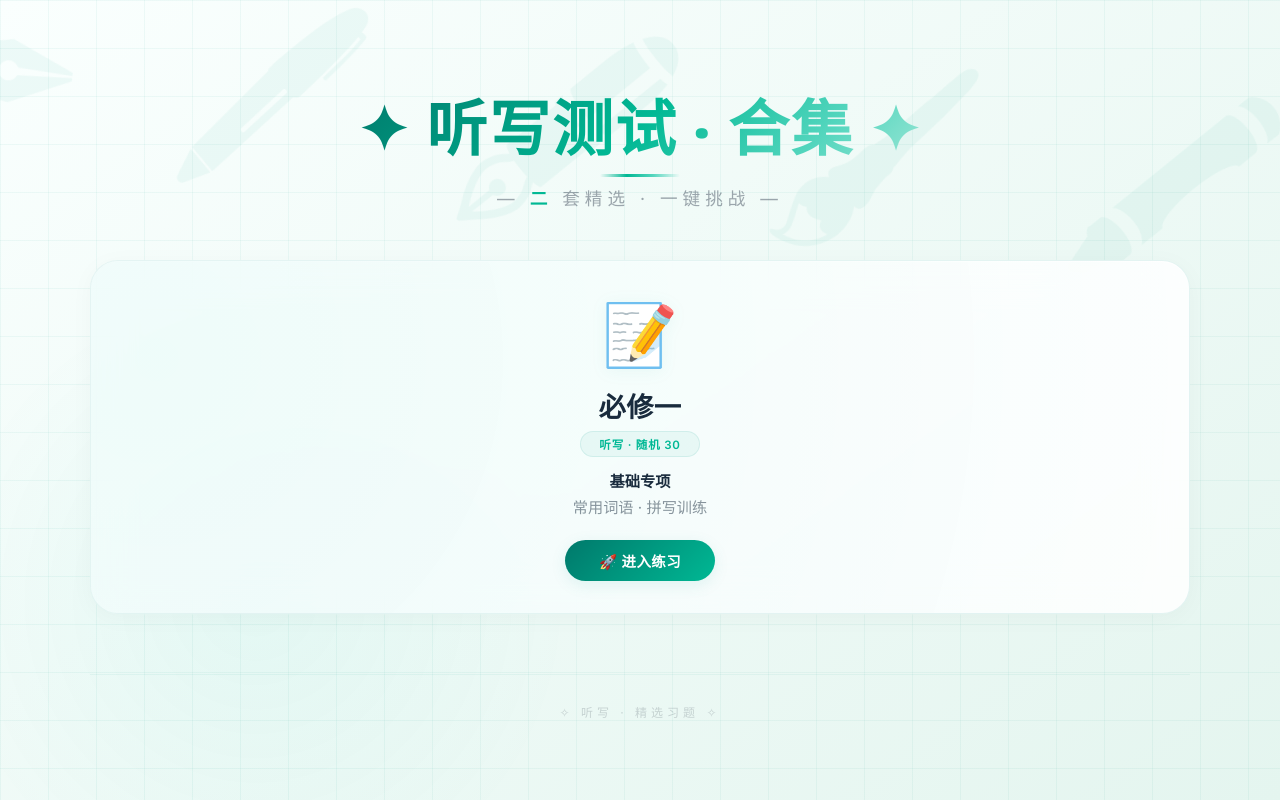
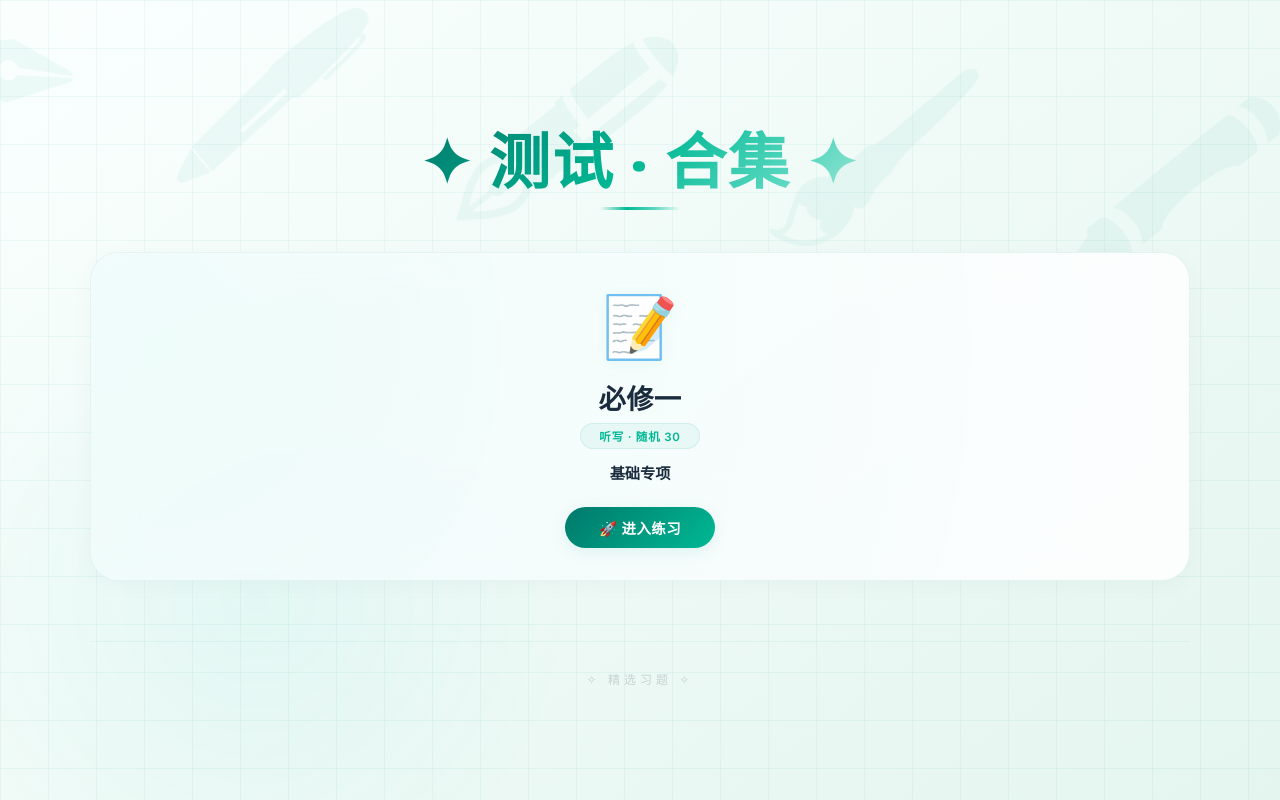
Before and after one commit to wusheng-AI/senior-middle-school, a plain HTML site: page Math/ALL.html in a window 1280 px wide. Drawn offline with nearby package versions, Linux system fonts and the light colour scheme.

Commit message:
Update ALL.html

```diff
--- a/Math/ALL.html
+++ b/Math/ALL.html
@@ -3,7 +3,7 @@
 <head>
     <meta charset="UTF-8" />
     <meta name="viewport" content="width=device-width, initial-scale=1.0" />
-    <title>📝 听写专项测试 · 合集</title>
+    <title>📝 数学 </title>
     <link href="https://fonts.googleapis.com/css2?family=Playfair+Display:ital,wght@0,400;0,700;0,900&family=Inter:wght@300;400;600;700&display=swap" rel="stylesheet" />
     <style>
        /* ===== 全局重置 ===== */
@@ -349,8 +349,7 @@ body::after {
     <div class="container">
         <!-- 头部 -->
         <header class="header">
-            <h1>✦ 听写测试 · 合集 ✦</h1>
-            <p>— <span>二</span> 套精选 · 一键挑战 —</p>
+            <h1>✦ 测试 · 合集 ✦</h1>
         </header>
 
         <!-- 卡片网格 -->
@@ -362,7 +361,6 @@ body::after {
                 <div class="badge">听写 · 随机 30</div>
                 <div class="desc">
                     <strong>基础专项</strong><br />
-                    常用词语 · 拼写训练
                 </div>
                 <span class="enter-btn">🚀 进入练习</span>
             </a>
@@ -370,7 +368,7 @@ body::after {
 
         <!-- 底部 -->
         <div class="footer">
-            <span>✧ 听写 · 精选习题 ✧</span>
+            <span>✧ 精选习题 ✧</span>
         </div>
     </div>
 </body>
```
